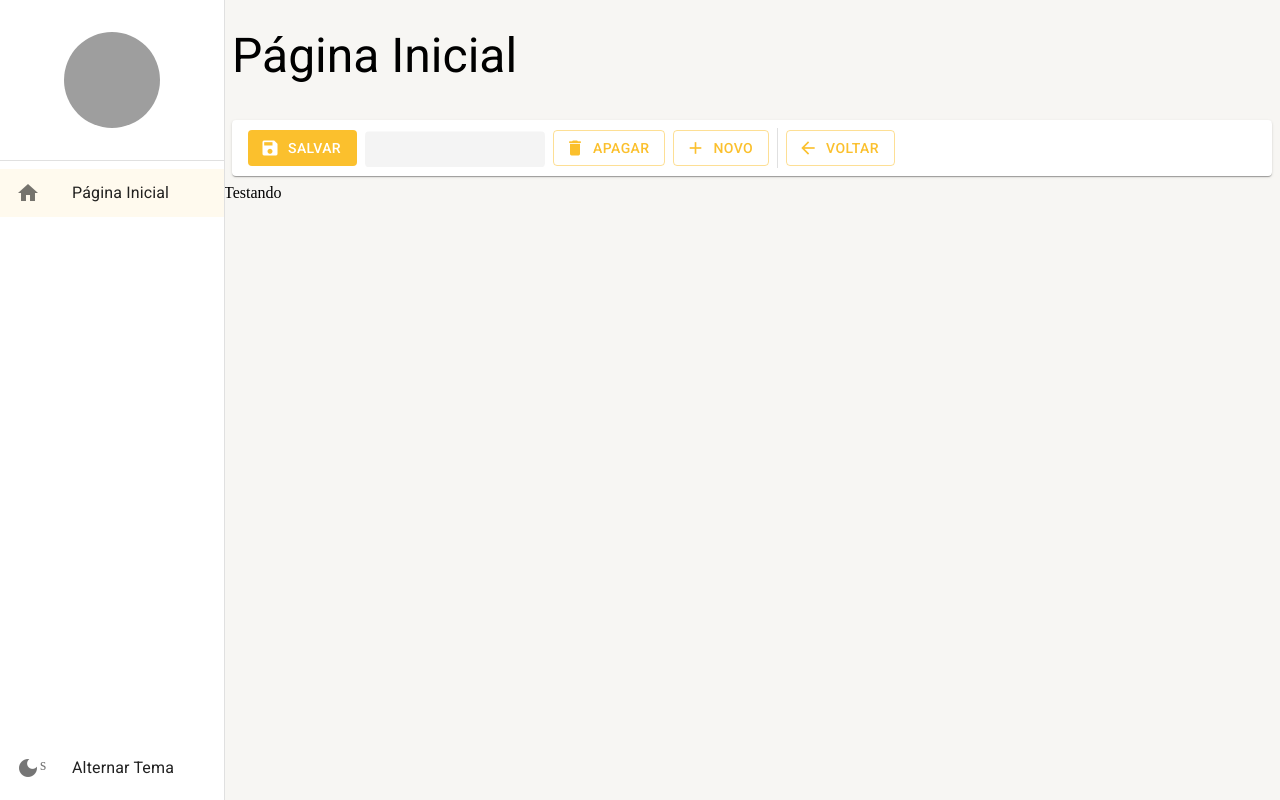
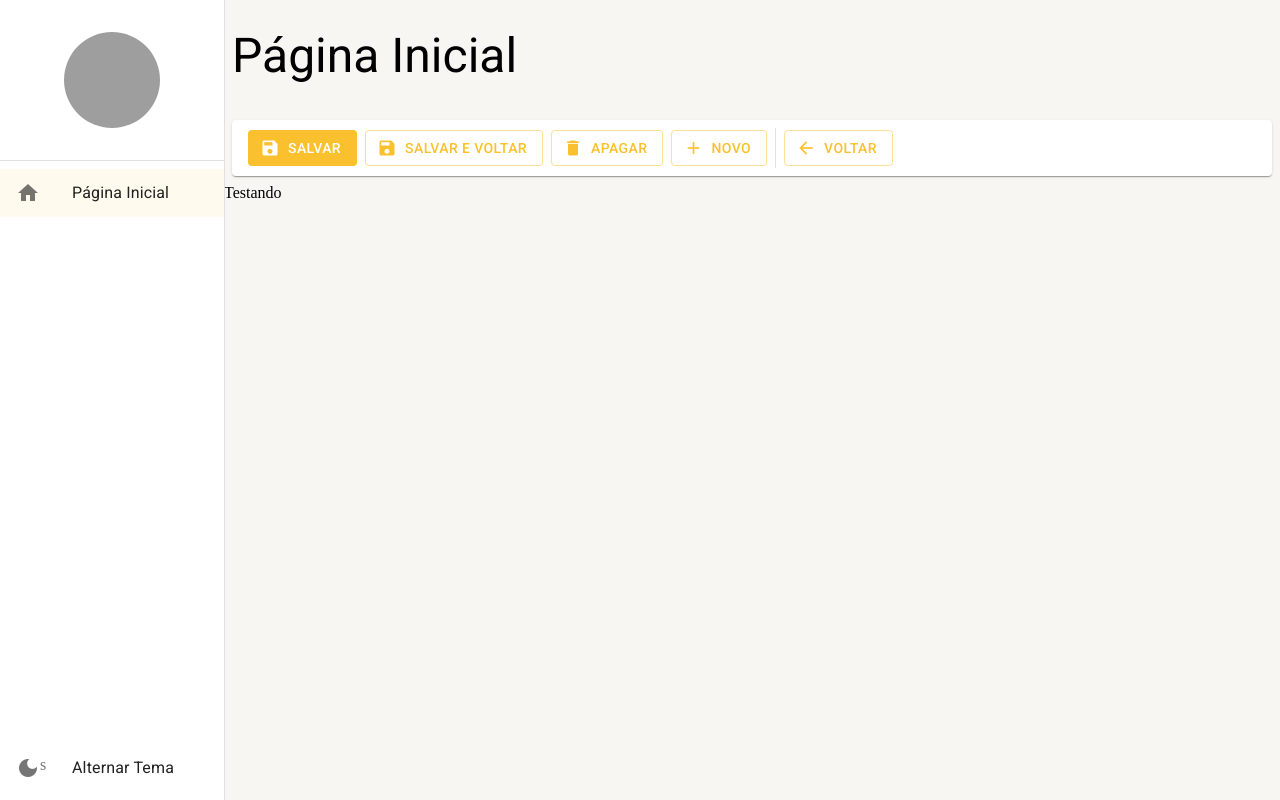
Before and after one commit to leo-ngra/Projeto-Cadastro-Pessoas-Cidades, a React (Create React App) app: page /pagina-inicial in a window 1280 px wide. Built offline with nearby package versions, Linux system fonts and the light colour scheme; grey boxes are pictures that could not be loaded.

Commit message:
feat: Finalizando Botões de Ferramentas

```diff
--- a/src/pages/dashboard/index.tsx
+++ b/src/pages/dashboard/index.tsx
@@ -7,7 +7,7 @@
         <LayoutBaseDePagina
             titulo='Página Inicial'
             barraDeFerramentas={(
-                <FerramentasDeDetalhe mostrarBotaoSalvarEVoltar mostrarBotaoSalvarEVoltarCarregando/>
+                <FerramentasDeDetalhe mostrarBotaoSalvarEVoltar />
             )}
         >
             Testando
--- a/src/shared/components/ferramentas-de-detalhe/index.tsx
+++ b/src/shared/components/ferramentas-de-detalhe/index.tsx
@@ -1,4 +1,4 @@
-import { Box, Button, Divider, Icon, Paper, Skeleton, useTheme } from "@mui/material"
+import { Box, Button, Divider, Icon, Paper, Skeleton, Theme, Typography, useMediaQuery, useTheme } from "@mui/material"
 
 interface IFerramentasDeDetalheProps {
     textoBotaoNovo?: string;
@@ -43,6 +43,8 @@
     aoClicarEmSalvarEVoltar,
 }) => {
     const theme = useTheme();
+    const smDown = useMediaQuery((theme: Theme) => theme.breakpoints.down('sm'));
+    const mdDown = useMediaQuery((theme: Theme) => theme.breakpoints.down('md'));
 
     return (
         <Box
@@ -64,7 +66,9 @@
                     onClick={aoClicarEmSalvar}
                     startIcon={<Icon>save</Icon>}
                 >
+                    <Typography variant='button' whiteSpace='nowrap' textOverflow='ellipsis' overflow='hidden'>
                         Salvar
+                    </Typography>
                 </Button>
             )}
 
@@ -72,7 +76,7 @@
                 <Skeleton width={110} height={60} />
             )}
 
-            {(mostrarBotaoSalvarEVoltar && !mostrarBotaoSalvarEVoltarCarregando) && (
+            {(mostrarBotaoSalvarEVoltar && !mostrarBotaoSalvarEVoltarCarregando && !smDown && !mdDown) && (
                 <Button
                     color='primary'
                     disableElevation
@@ -80,11 +84,13 @@
                     onClick={aoClicarEmSalvarEVoltar}
                     startIcon={<Icon>save</Icon>}
                 >
+                    <Typography variant='button' whiteSpace='nowrap' textOverflow='ellipsis' overflow='hidden'>
                         Salvar e Voltar
+                    </Typography>
                 </Button>
             )}
 
-            {mostrarBotaoSalvarEVoltarCarregando && (
+            {(mostrarBotaoSalvarEVoltarCarregando && !smDown && !mdDown) && (
                 <Skeleton width={180} height={60} />
             )}
 
@@ -96,7 +102,9 @@
                     onClick={aoClicarEmApagar}
                     startIcon={<Icon>delete</Icon>}
                 >
+                    <Typography variant='button' whiteSpace='nowrap' textOverflow='ellipsis' overflow='hidden'>
                         Apagar
+                    </Typography>
                 </Button>
             )}
 
@@ -104,7 +112,7 @@
                 <Skeleton width={110} height={60} />
             )}
 
-            {(mostrarBotaoNovo && !mostrarBotaoNovoCarregando) && (
+            {(mostrarBotaoNovo && !mostrarBotaoNovoCarregando && !smDown) && (
                 <Button
                     color='primary'
                     disableElevation
@@ -112,15 +120,24 @@
                     onClick={aoClicarEmNovo}
                     startIcon={<Icon>add</Icon>}
                 >
+                    <Typography variant='button' whiteSpace='nowrap' textOverflow='ellipsis' overflow='hidden'>
                         {textoBotaoNovo}
+                    </Typography>
                 </Button>
             )}
 
-            {mostrarBotaoNovoCarregando && (
+            {(mostrarBotaoNovoCarregando && !smDown) && (
                 <Skeleton width={110} height={60} />
             )}
 
+            {
+                (
+                    mostrarBotaoVoltar &&
+                    (mostrarBotaoNovo || mostrarBotaoApagar || mostrarBotaoSalvar || mostrarBotaoSalvarEVoltar)
+                    ) && (
                         <Divider variant='middle' orientation='vertical' />
+                    )
+            }
 
             {(mostrarBotaoVoltar && !mostrarBotaoVoltarCarregando) && (
                 <Button
@@ -130,7 +147,9 @@
                     onClick={aoClicarEmVoltar}
                     startIcon={<Icon>arrow_back</Icon>}
                 >
+                    <Typography variant='button' whiteSpace='nowrap' textOverflow='ellipsis' overflow='hidden'>
                         Voltar
+                    </Typography>
                 </Button>
             )}
 
```
Lines whose indentation alone changed are shown as unchanged.
